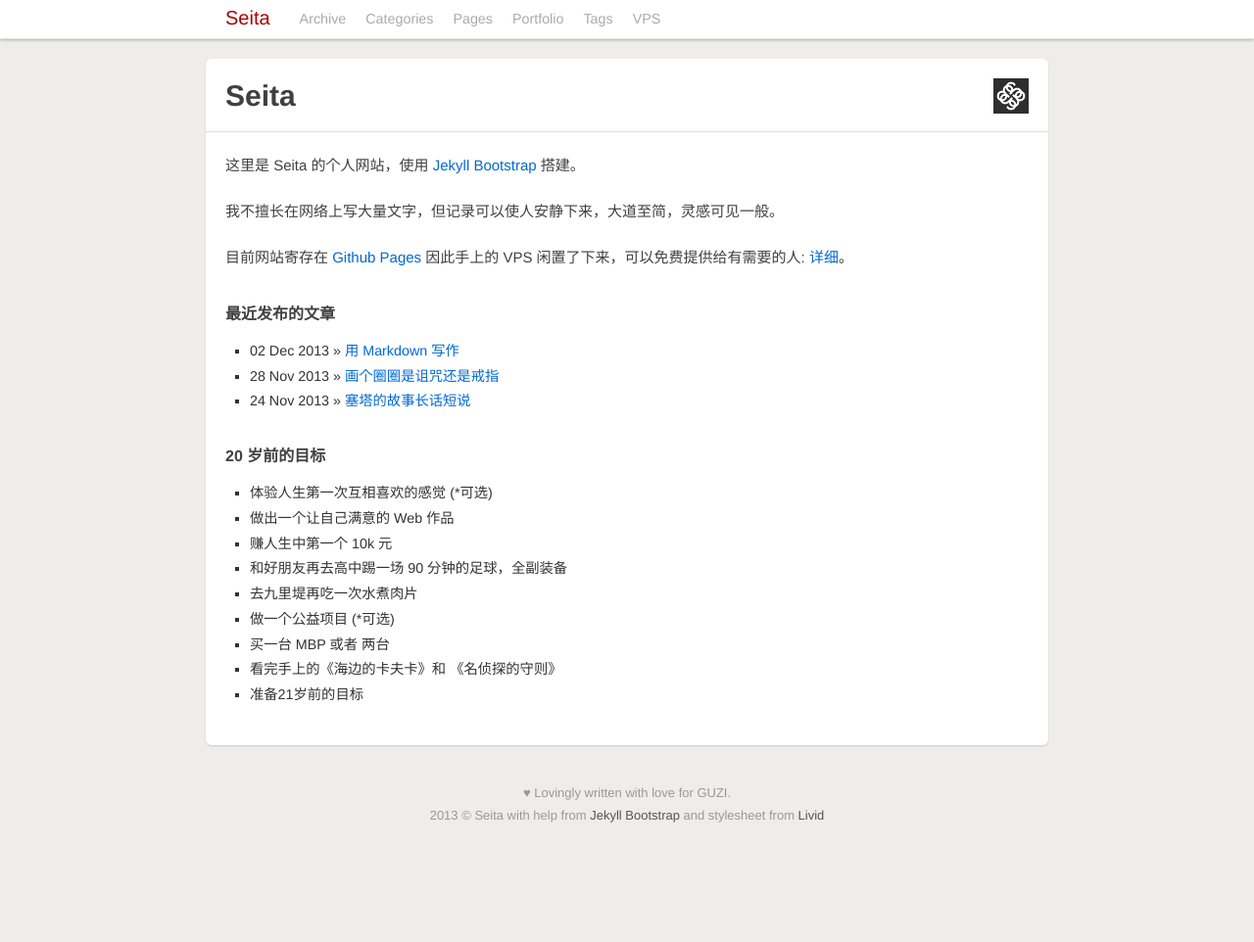
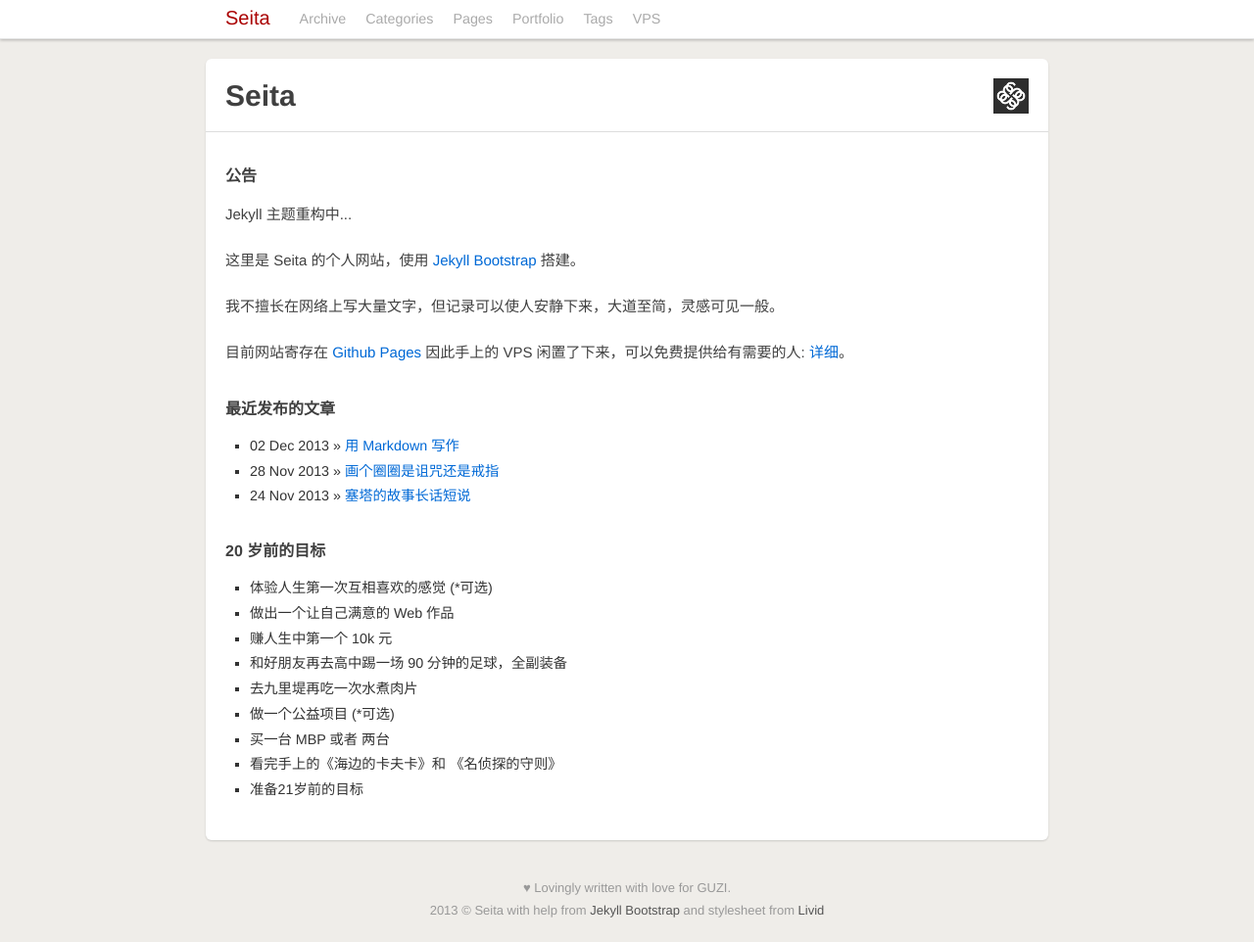
Before and after one commit to seitazen/seitazen.github.io, a Jekyll site: the page built from index.md, in a window 1280 px wide and 962 px high. Shown: the whole window at 98% size. Built offline with Jekyll 4.4.1, drawn with Linux system fonts in a browser that asks for light colours; comment, search, counter and statistics services are not loaded.

Commit message:
Updated index.md

```diff
--- a/index.md
+++ b/index.md
@@ -7,6 +7,10 @@ published: true
 ---
 
 {% include JB/setup %}
+
+<div class="bs-callout bs-callout-info">
+<h4>公告</h4><p>Jekyll 主题重构中...</p>
+</div>
 
 这里是 Seita 的个人网站，使用 [Jekyll Bootstrap](http://jekyllbootstrap.com) 搭建。
 
```
